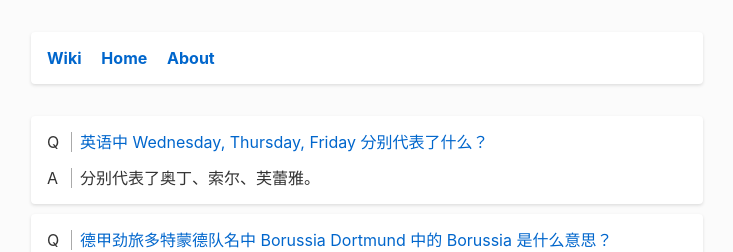
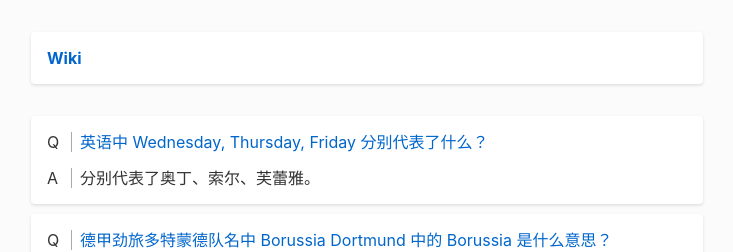
Before and after one commit to crispgm/wiki-theme, a Jekyll site: the page built from index.html, in a window 1280 px wide. Shown: the top 252 px of the page, without its empty margins (273-1006 px from the left). Built offline with Jekyll 4.4.1, drawn with Linux system fonts in a browser that asks for light colours.

Commit message:
Fix css bug

```diff
--- a/_layouts/wiki.html
+++ b/_layouts/wiki.html
@@ -7,7 +7,7 @@
     <title>{{ site.title }}</title>
     <meta charset="UTF-8">
     <meta name="viewport" content="width=device-width, initial-scale=1">
-    <link rel="stylesheet" href="{{ site.baseurl }}/css/style.css">
+    <link rel="stylesheet" href="{{ site.baseurl }}/assets/css/style.css">
   </head>
   <body>
     <div class="container">
@@ -15,8 +15,6 @@
         <div class="section">
           <div class="section-wrap">
             <a href="{{ site.baseurl }}/">Wiki</a>
-            <a href="{{ site.baseurl }}/home/">Home</a>
-            <a href="{{ site.baseurl }}/about/">About</a>
           </div>
         </div>
       </header>
```
Also changed, not shown: assets/css/style.css (renamed from css/style.css), jekyll-theme-crisp-wiki.gemspec.
